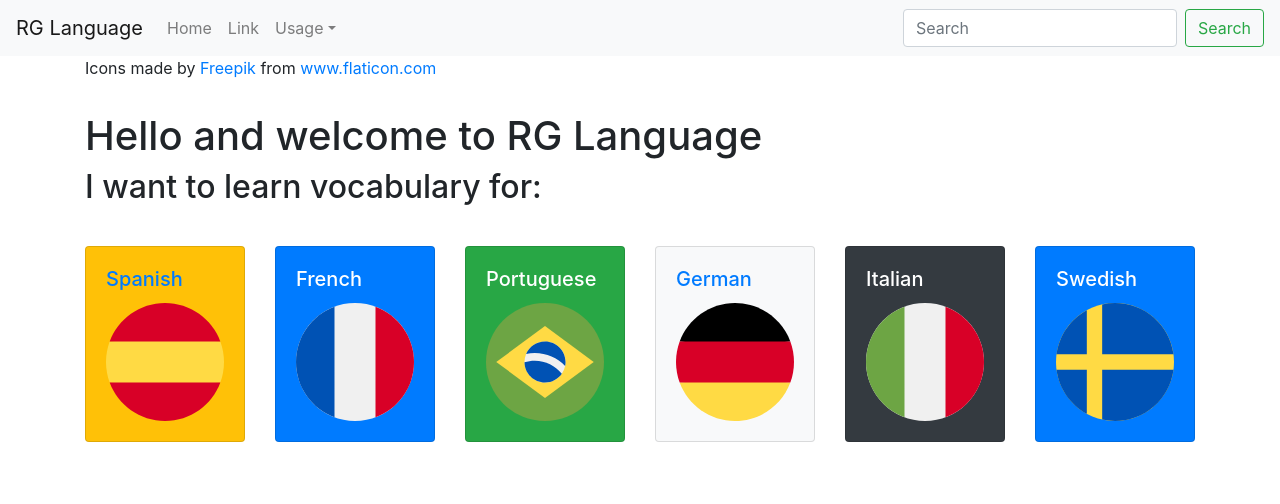
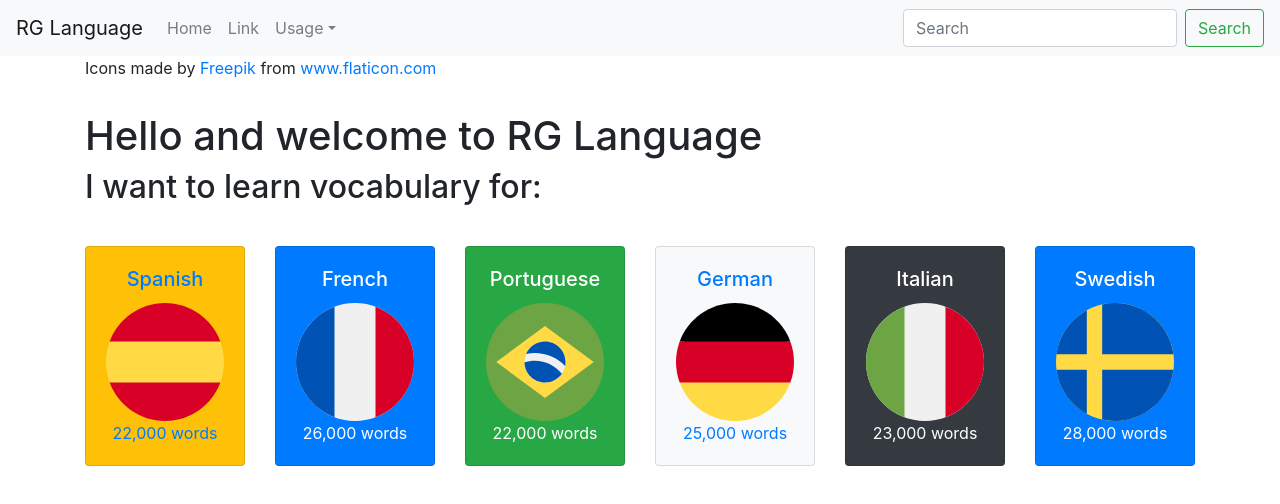
Before and after one commit to rsg71/RG_Language, a React (Create React App) app in the folder client/: page / in a window 1280 px wide. Shown: the top 504 px of the page. Built offline with nearby package versions, Linux system fonts and the light colour scheme.

Commit message:
create hover effect for language cards

```diff
--- a/client/src/data/languages.json
+++ b/client/src/data/languages.json
@@ -4,7 +4,8 @@
         "languageLowerCase": "spanish",
         "source": "/images/flags/spain.svg",
         "languageHomePage": "/spanish",
-        "bg": "warning"
+        "bg": "warning",
+        "totalWords": "22,000"
     },
     {
         "language": "French",
@@ -12,7 +13,8 @@
         "source": "/images/flags/france.svg",
         "languageHomePage": "/french",
         "bg": "primary",
-        "fontColor": "white"
+        "fontColor": "white",
+        "totalWords": "26,000"
 
     },
     {
@@ -21,14 +23,16 @@
         "source": "/images/flags/brazil.svg",
         "languageHomePage": "/portuguese",
         "bg": "success",
-        "fontColor": "white"
+        "fontColor": "white",
+        "totalWords": "22,000"
     },
     {
         "language": "German",
         "languageLowerCase": "german",
         "source": "/images/flags/germany.svg",
         "languageHomePage": "/german",
-        "bg":"light"
+        "bg":"light",
+        "totalWords": "25,000"
     },
     {
         "language": "Italian",
@@ -36,7 +40,8 @@
         "source": "/images/flags/italy.svg",
         "languageHomePage": "/italian",
         "bg":"dark",
-        "fontColor": "white"
+        "fontColor": "white",
+        "totalWords": "23,000"
     },
 
     {
@@ -45,7 +50,8 @@
         "source": "/images/flags/sweden.svg",
         "languageHomePage": "/swedish",
         "bg":"primary",
-        "fontColor": "white"
+        "fontColor": "white",
+        "totalWords": "28,000"
     }
 
 ]
--- /dev/null
+++ b/client/src/pages/Home/Home.css
@@ -0,0 +1,13 @@
+.languageCard a:hover {
+    text-decoration: none;
+}
+
+.languageCard:hover{
+    /* background-color: rebeccapurple !important; */
+    /* opacity: 50%; */
+    opacity:0.5;
+}
+
+.languageCard{
+    text-align: center;
+}
--- a/client/src/pages/Home/Home.js
+++ b/client/src/pages/Home/Home.js
@@ -2,6 +2,7 @@ import React from "react";
 import { Container, Row, Col, Card, CardDeck } from "react-bootstrap"
 import { Link } from "react-router-dom"
 import LanguagesJson from "../../data/languages.json"
+import "./Home.css"
 
 function Home() {
 
@@ -18,10 +19,10 @@ function Home() {
                 </Row>
                 <Row>
                     <Col>
-                        <CardDeck>
+                        <CardDeck id="homeLanguagesCardDeck">
 
                             {LanguagesJson.map(language => (
-                                <Card bg={language.bg}>
+                                <Card bg={language.bg} className="languageCard">
                                     <Link to={language.languageHomePage}
                                         style={{ color: language.fontColor }}>
 
@@ -30,6 +31,7 @@ function Home() {
                                             <Card.Text>
                                                 {/* Get started with {language.language} */}
                                                 <img src={language.source} />
+                                                {language.totalWords} words
                                             </Card.Text>
 
                                         </Card.Body>
```
Also changed, not shown: client/src/App.css (line endings or trailing spaces).
